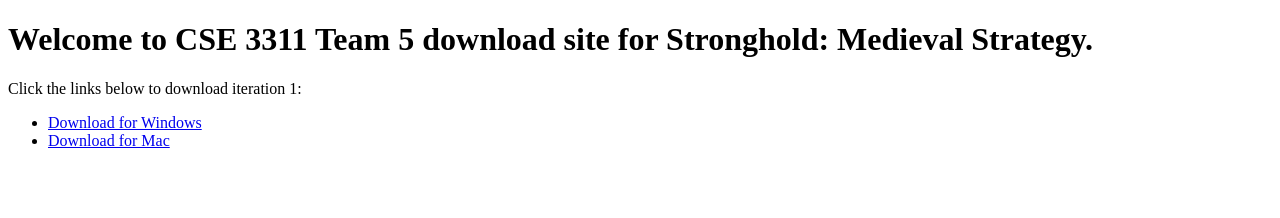
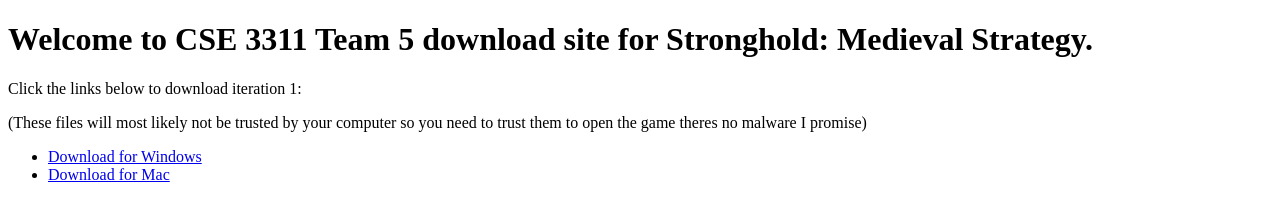
Before and after one commit to uta-cmb6906/CSE3311DownloadPage, a plain HTML site: page index.html in a window 1280 px wide. Drawn offline with Linux system fonts and the light colour scheme.

Commit message:
Trust edit

```diff
--- a/index.html
+++ b/index.html
@@ -7,6 +7,7 @@
 <body>
   <h1>Welcome to CSE 3311 Team 5 download site for Stronghold: Medieval Strategy. </h1>
   <p>Click the links below to download iteration 1:</p>
+  <p>(These files will most likely not be trusted by your computer so you need to trust them to open the game theres no malware I promise)</p>
   <ul>
     <li><a href="iteration1win.zip" download>Download for Windows</a></li>
     <li><a href="iteration1mac.zip" download>Download for Mac</a></li>
```
